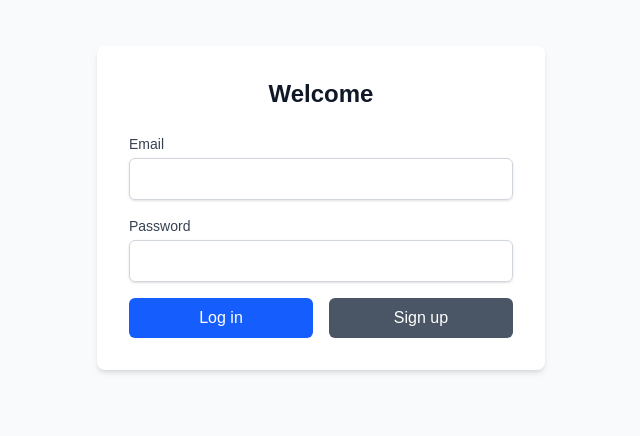
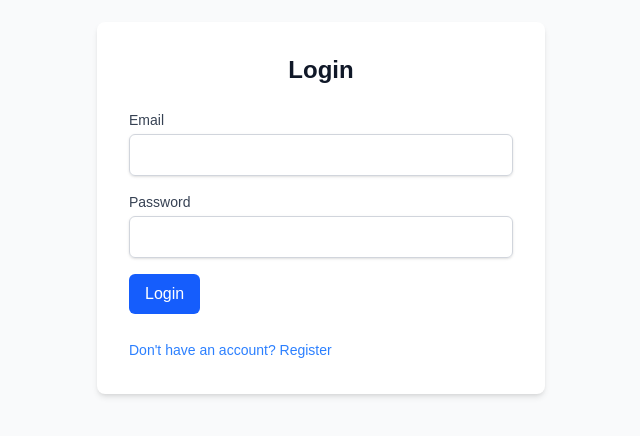
Before and after one commit to jessebuitenhuis-ai/smart-assistant, a Next.js app: page /login in a window 1280 px wide. Shown: the part 192-628 px from the top of the page, without its empty margins (319-959 px from the left). Built offline with nearby package versions, Linux system fonts and the light colour scheme.

Commit message:
app code cleanup

```diff
--- /dev/null
+++ b/src/actions/auth/login-state.ts
@@ -0,0 +1,19 @@
+import { z } from "zod";
+
+export const LoginFormSchema = z.object({
+  email: z.email("Invalid email address").trim(),
+  password: z
+    .string()
+    .min(6, "Password should be at least 6 characters long")
+    .trim(),
+});
+
+export type LoginFormState =
+  | {
+      errors?: {
+        email?: string[];
+        password?: string[];
+      };
+      message?: string;
+    }
+  | undefined;
--- /dev/null
+++ b/src/actions/auth/login.ts
@@ -0,0 +1,25 @@
+"use server";
+
+import { createClient } from "@/lib/supabase/server";
+import { LoginFormSchema, LoginFormState } from "./login-state";
+
+export async function login(
+  state: LoginFormState,
+  formData: FormData
+): Promise<LoginFormState> {
+  const supabase = await createClient();
+
+  const validated = LoginFormSchema.safeParse({
+    email: formData.get("email"),
+    password: formData.get("password"),
+  });
+
+  if (!validated.success) {
+    return {
+      errors: validated.error.flatten().fieldErrors,
+    };
+  }
+
+  // Login logic here
+  console.log("Login function called");
+}
--- /dev/null
+++ b/src/actions/auth/register.ts
@@ -0,0 +1,25 @@
+"use server";
+
+import { createClient } from "@/lib/supabase/server";
+import { RegisterFormSchema, RegisterFormState } from "./register-state";
+
+export async function register(
+  state: RegisterFormState,
+  formData: FormData
+): Promise<RegisterFormState> {
+  const supabase = await createClient();
+
+  const validated = RegisterFormSchema.safeParse({
+    email: formData.get("email"),
+    password: formData.get("password"),
+  });
+
+  if (!validated.success) {
+    return {
+      errors: validated.error.flatten().fieldErrors,
+    };
+  }
+
+  // Registration logic here
+  console.log("Register function called");
+}
--- a/src/app/register/page.tsx
+++ b/src/app/(auth)/layout.tsx
@@ -1,11 +1,12 @@
-import RegisterForm from "./register-form";
-
-export default function RegisterPage() {
+export default function AuthLayout({
+  children,
+}: {
+  children: React.ReactNode;
+}) {
   return (
     <div className="min-h-screen flex items-center justify-center bg-gray-50">
       <div className="w-full max-w-md p-8 space-y-6 bg-white rounded-lg shadow-md">
-        <h1 className="text-2xl font-bold text-center text-gray-900">Register</h1>
-        <RegisterForm />
+        {children}
       </div>
     </div>
   );
--- /dev/null
+++ b/src/app/(auth)/login/page.tsx
@@ -0,0 +1,39 @@
+"use client";
+
+import { Fragment, useActionState } from "react";
+import Button from "@/ui/button";
+import Input from "@/ui/input";
+import Link from "next/link";
+import { login } from "@/actions/auth/login";
+
+export default function LoginPage() {
+  const [state, action, pending] = useActionState(login, undefined);
+
+  return (
+    <Fragment>
+      <h1 className="text-2xl font-bold text-center text-gray-900">Login</h1>
+      <form action={action} className="space-y-4">
+        <Input
+          id="email"
+          labelTxt="Email"
+          type="email"
+          errors={state?.errors?.email}
+          required
+        />
+        <Input
+          id="password"
+          labelTxt="Password"
+          type="password"
+          errors={state?.errors?.password}
+          required
+        />
+        <Button type="submit" disabled={pending}>
+          Login
+        </Button>
+      </form>
+      <Link href="/register" className="text-sm text-blue-500 hover:underline">
+        Don't have an account? Register
+      </Link>
+    </Fragment>
+  );
+}
--- /dev/null
+++ b/src/app/(auth)/register/page.tsx
@@ -0,0 +1,39 @@
+"use client";
+
+import { Fragment, useActionState } from "react";
+import Button from "@/ui/button";
+import Input from "@/ui/input";
+import { register } from "@/actions/auth/register";
+import Link from "next/link";
+
+export default function RegisterPage() {
+  const [state, action, pending] = useActionState(register, undefined);
+
+  return (
+    <Fragment>
+      <h1 className="text-2xl font-bold text-center text-gray-900">Register</h1>
+      <form action={action} className="space-y-4">
+        <Input
+          id="email"
+          labelTxt="Email"
+          type="email"
+          errors={state?.errors?.email}
+          required
+        />
+        <Input
+          id="password"
+          labelTxt="Password"
+          type="password"
+          errors={state?.errors?.password}
+          required
+        />
+        <Button type="submit" disabled={pending}>
+          Register
+        </Button>
+      </form>
+      <Link href="/login" className="text-sm text-blue-500 hover:underline">
+        Already have an account? Login
+      </Link>
+    </Fragment>
+  );
+}
--- a/src/app/actions/auth.ts
+++ /dev/null
@@ -1,27 +0,0 @@
-'use server'
-
-import { createClient } from '@/lib/supabase/server'
-import { RegisterFormSchema, RegisterFormState } from '../lib/definitions';
-
-export async function register(state: RegisterFormState, formData: FormData): Promise<RegisterFormState> {
-    const supabase = await createClient()
-
-    const validated = RegisterFormSchema.safeParse({
-        email: formData.get('email'),
-        password: formData.get('password'),
-    });
-
-    if (!validated.success) {
-        return {
-            errors: validated.error.flatten().fieldErrors,
-        }
-    }
-
-    // Registration logic here
-    console.log('Register function called');
-}
-
-export async function login() {
-    // Login logic here
-    console.log('Login function called');
-}
--- a/src/app/login/page.tsx
+++ /dev/null
@@ -1,51 +0,0 @@
-import { login, signup } from './actions'
-
-export default function LoginPage() {
-  return (
-    <div className="min-h-screen flex items-center justify-center bg-gray-50">
-      <div className="w-full max-w-md p-8 space-y-6 bg-white rounded-lg shadow-md">
-        <h1 className="text-2xl font-bold text-center text-gray-900">Welcome</h1>
-        <form className="space-y-4">
-          <div>
-            <label htmlFor="email" className="block text-sm font-medium text-gray-700">
-              Email
-            </label>
-            <input
-              id="email"
-              name="email"
-              type="email"
-              required
-              className="mt-1 block w-full px-3 py-2 border border-gray-300 rounded-md shadow-sm focus:outline-none focus:ring-blue-500 focus:border-blue-500"
-            />
-          </div>
-          <div>
-            <label htmlFor="password" className="block text-sm font-medium text-gray-700">
-              Password
-            </label>
-            <input
-              id="password"
-              name="password"
-              type="password"
-              required
-              className="mt-1 block w-full px-3 py-2 border border-gray-300 rounded-md shadow-sm focus:outline-none focus:ring-blue-500 focus:border-blue-500"
-            />
-          </div>
-          <div className="flex gap-4">
-            <button
-              formAction={login}
-              className="flex-1 py-2 px-4 bg-blue-600 hover:bg-blue-700 text-white font-medium rounded-md focus:outline-none focus:ring-2 focus:ring-blue-500 focus:ring-offset-2"
-            >
-              Log in
-            </button>
-            <button
-              formAction={signup}
-              className="flex-1 py-2 px-4 bg-gray-600 hover:bg-gray-700 text-white font-medium rounded-md focus:outline-none focus:ring-2 focus:ring-gray-500 focus:ring-offset-2"
-            >
-              Sign up
-            </button>
-          </div>
-        </form>
-      </div>
-    </div>
-  )
-}
--- a/src/app/register/register-form.tsx
+++ /dev/null
@@ -1,32 +0,0 @@
-"use client";
-
-import { register } from "@/app/actions/auth";
-import Button from "@/ui/button";
-import Input from "@/ui/input";
-import { useActionState } from "react";
-
-export default function RegisterForm() {
-  const [state, action, pending] = useActionState(register, undefined);
-
-  return (
-    <form action={action} className="space-y-4">
-      <Input
-        id="email"
-        labelTxt="Email"
-        type="email"
-        errors={state?.errors?.email}
-        required
-      />
-      <Input
-        id="password"
-        labelTxt="Password"
-        type="password"
-        errors={state?.errors?.password}
-        required
-      />
-      <Button type="submit" disabled={pending}>
-        Register
-      </Button>
-    </form>
-  );
-}
```
Also changed, not shown: src/actions/auth/register-state.ts (renamed from src/app/lib/definitions.ts), src/app/(auth)/login/actions.ts (renamed from src/app/login/actions.ts).
